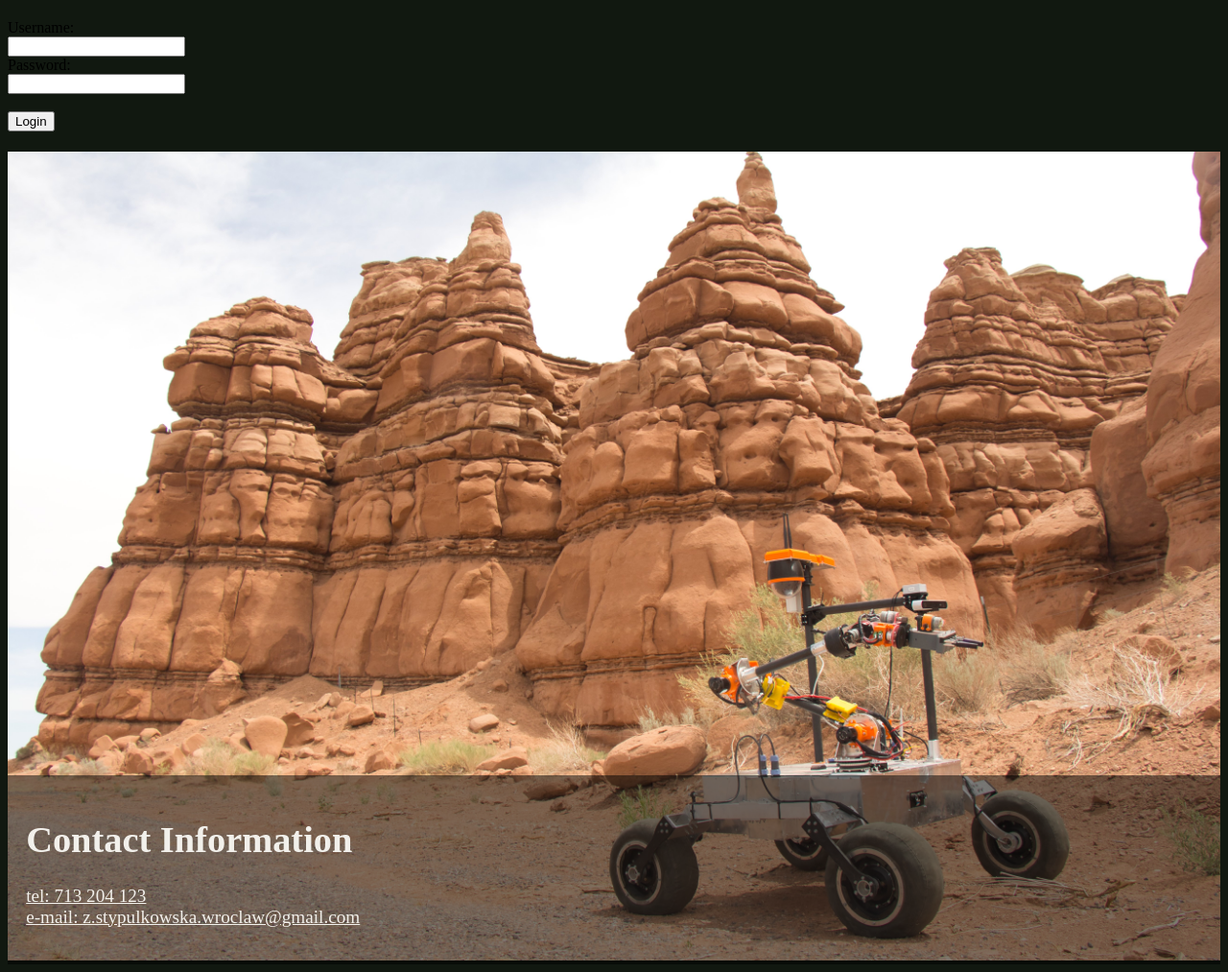
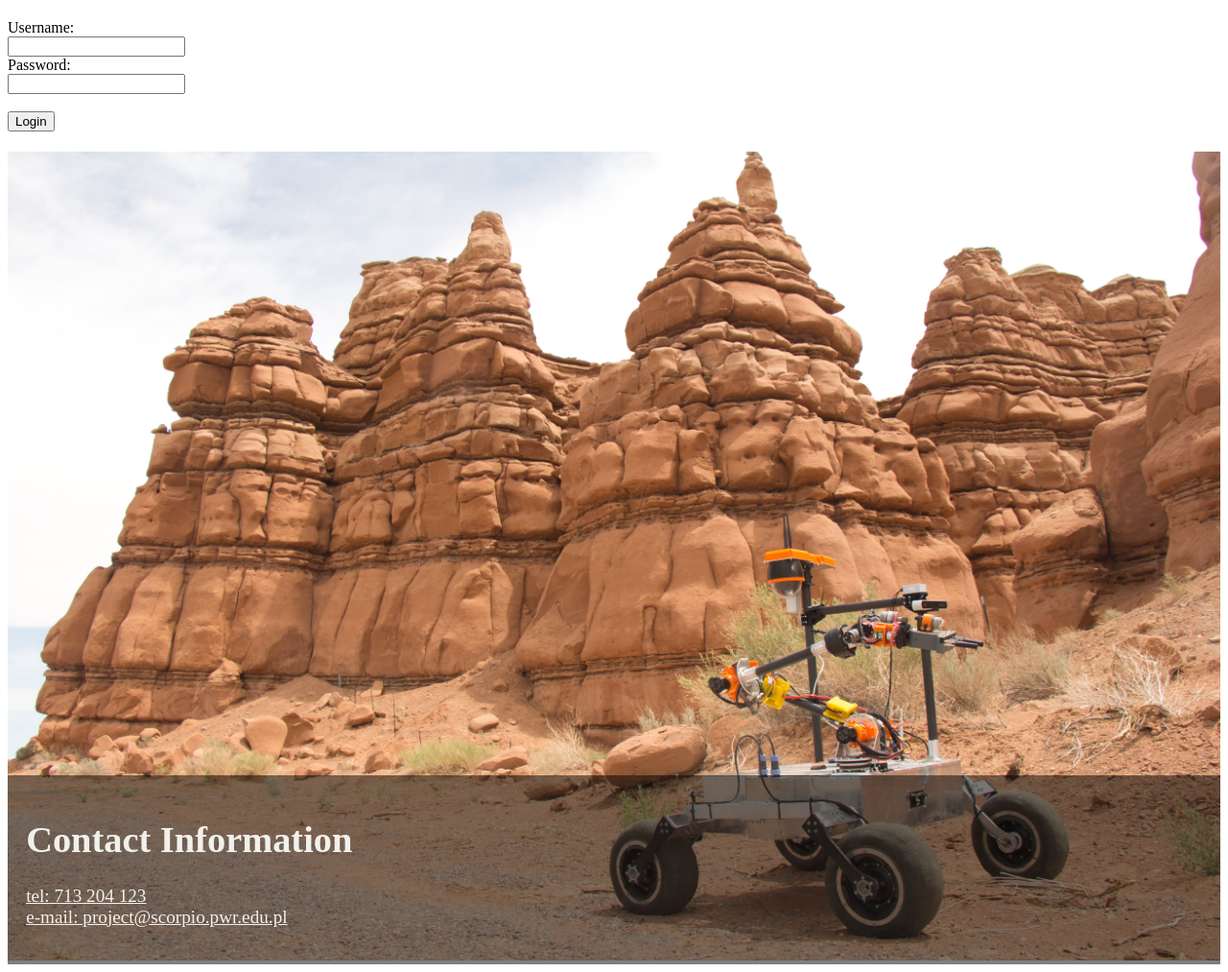
Before and after one commit to michal107/NasaSpaceAps23, a Flask app: page / in a window 1280 px wide. Shown: the whole page at 96% size. Run offline with Flask 3, Linux system fonts and the light colour scheme.

Commit message:
working main login page

```diff
--- a/Code/templates/login.html
+++ b/Code/templates/login.html
@@ -1,11 +1,11 @@
 <!DOCTYPE html>
 <html lang="en">
 <head>
-  <link rel="stylesheet" type="text/css" href="styles.css">
+  <link rel="stylesheet" type="text/css" href="../static/styles.css">
   <meta charset="UTF-8">
   <title>Scorpio Trips</title>
 </head>
-<body class="maincolor">
+<body>
 <form action="/form_login" method="post">
   <h2></h2>Username:<br>
   <input type="text" name='username'><br>
@@ -19,14 +19,13 @@
   <a href= "my_projects.html">My Projects</a>
   <a href= "my_hobbies.html">My Hobbies</a></h3>  -->
 <div class="container">
-<img src="../photos/backgroung.jpg" alt="rover" style="width:100%;">
-<div class="content">
-<h1>Contact Information</h1>
-<p><a href="tel:534-010-927">tel: 713 204 123</a><br>
-  <a href="mailto:project@scorpio.pwr.edu.pl"><i class="mail"></i>
-  e-mail: z.stypulkowska.wroclaw@gmail.com</A></p>
+  <img src="../static/backgroung.jpg" alt="rover" style="width:100%;">
+  <div class="content">
+    <h1>Contact Information</h1>
+    <p><a href="tel:534-010-927">tel: 713 204 123</a><br>
+      <a href="mailto:project@scorpio.pwr.edu.pl"><i class="mail"></i>
+      e-mail: project@scorpio.pwr.edu.pl</A></p>
+  </div>
 </div>
-</div>
-
 </body>
 </html>
```
Also changed, not shown: Code/static/backgroung.jpg (renamed from Code/photos/backgroung.jpg).
